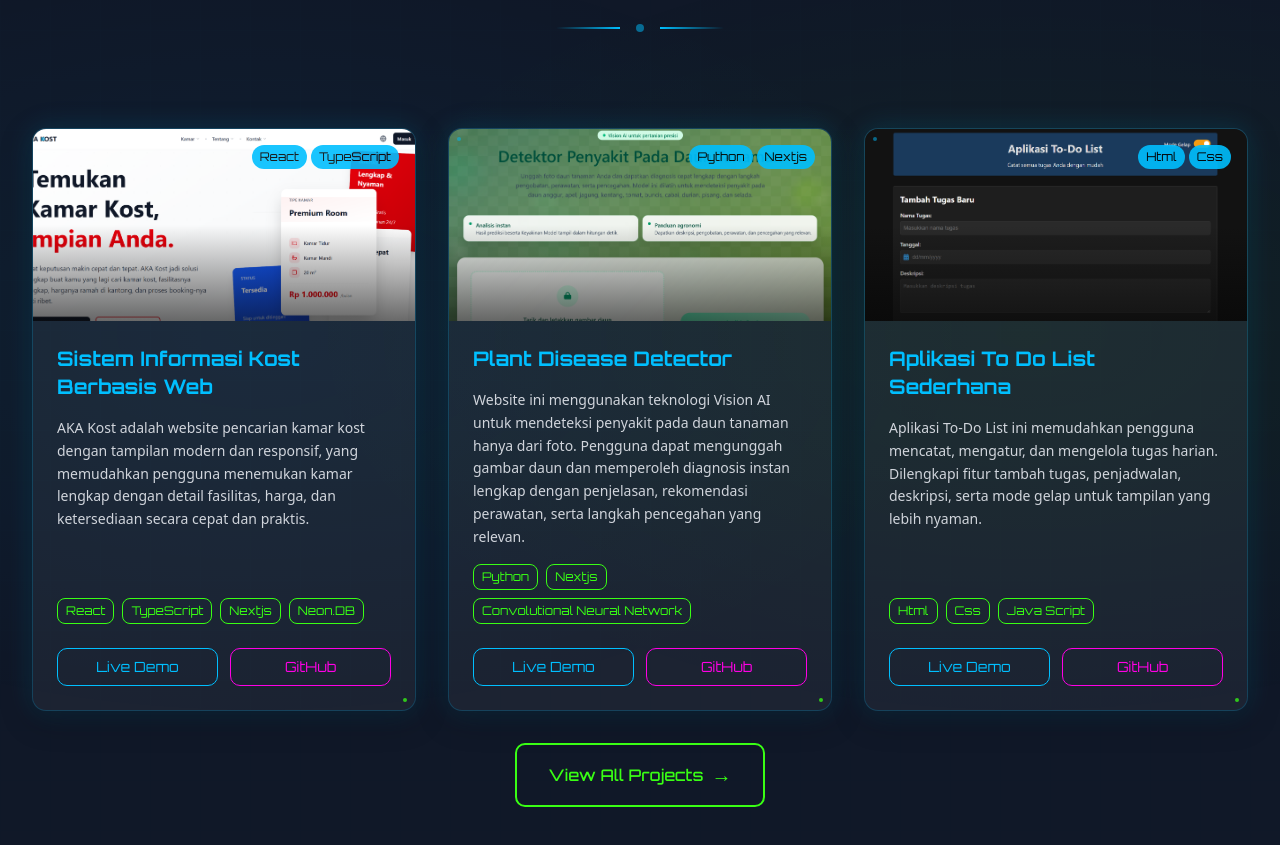
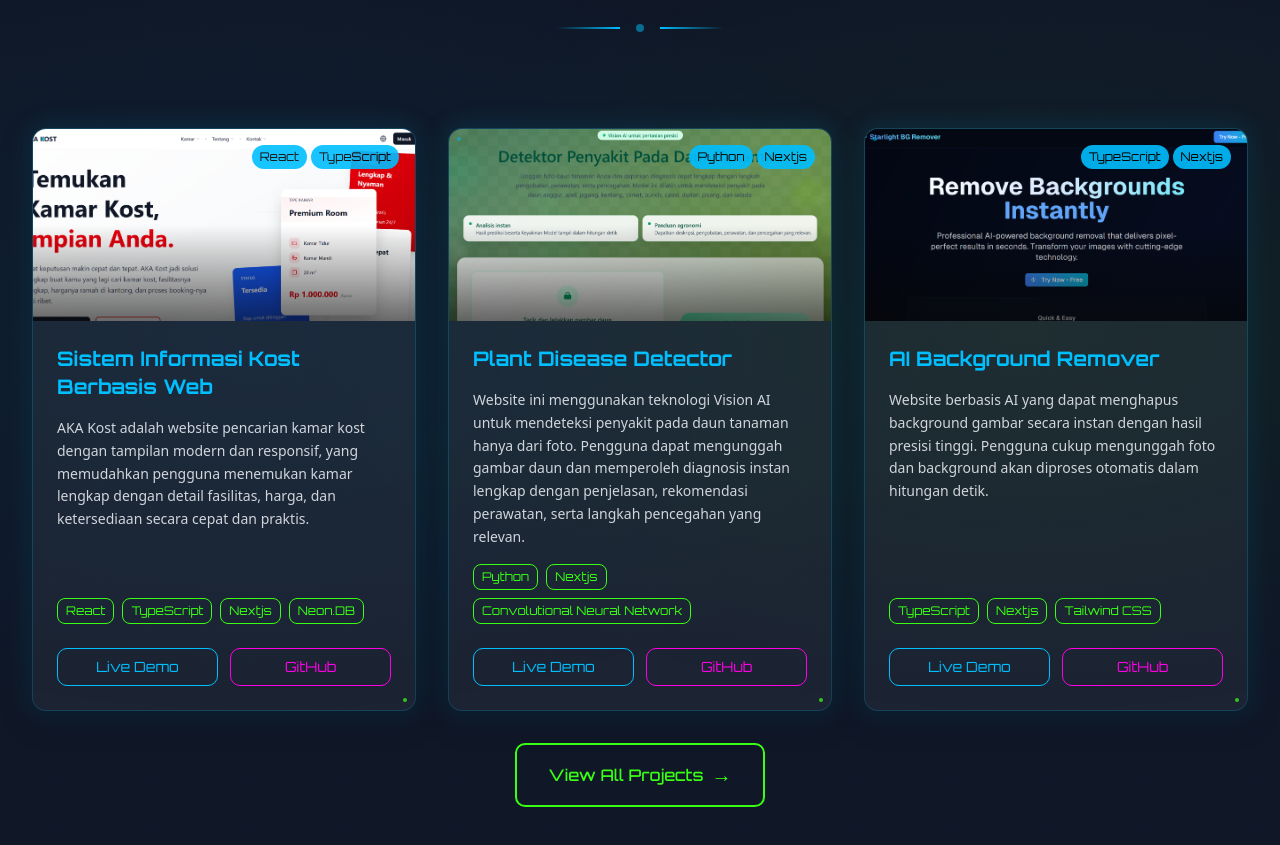
Before and after one commit to Gateofheaven07/portofolio, a Next.js app: page / in a window 1280 px wide. Shown: the part 1020-1865 px from the top of the page. Built offline with nearby package versions, Linux system fonts and the light colour scheme.

Commit message:
Update projects section with new project details and add AI Background Remover image

```diff
--- a/components/projects-section.tsx
+++ b/components/projects-section.tsx
@@ -33,12 +33,12 @@ const projects: Project[] = [
   },
   {
     id: 3,
-    title: "Aplikasi To Do List Sederhana",
-    description: "Aplikasi To-Do List ini memudahkan pengguna mencatat, mengatur, dan mengelola tugas harian. Dilengkapi fitur tambah tugas, penjadwalan, deskripsi, serta mode gelap untuk tampilan yang lebih nyaman.",
-    tech: ["Html", "Css", "Java Script"],
-    image: "/To-Do List.png",
-    demoUrl: "https://revou-coding-camp.github.io/codingcamp-21-jul-25-Gateofheaven07/",
-    githubUrl: "https://github.com/Revou-Coding-Camp/codingcamp-21-jul-25-Gateofheaven07",
+    title: "AI Background Remover",
+    description: "Website berbasis AI yang dapat menghapus background gambar secara instan dengan hasil presisi tinggi. Pengguna cukup mengunggah foto dan background akan diproses otomatis dalam hitungan detik.",
+    tech: ["TypeScript", "Nextjs", "Tailwind CSS"],
+    image: "/bg_removal.png",
+    demoUrl: "https://bg-removal-three-mu.vercel.app/",
+    githubUrl: "https://github.com/Gateofheaven07/bg-removal",
   },
 ]
 
```
Also changed, not shown: public/bg_removal.png (added).
